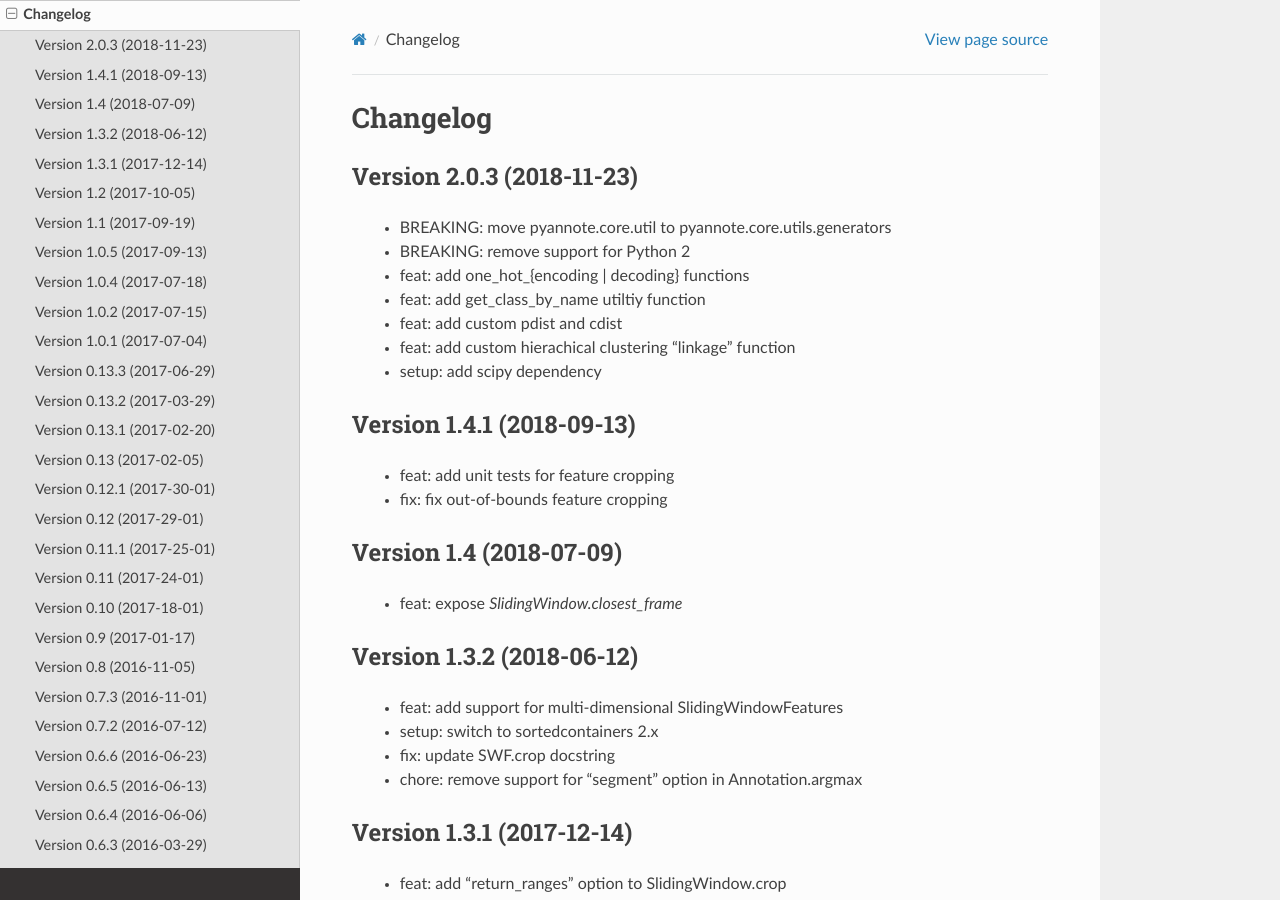
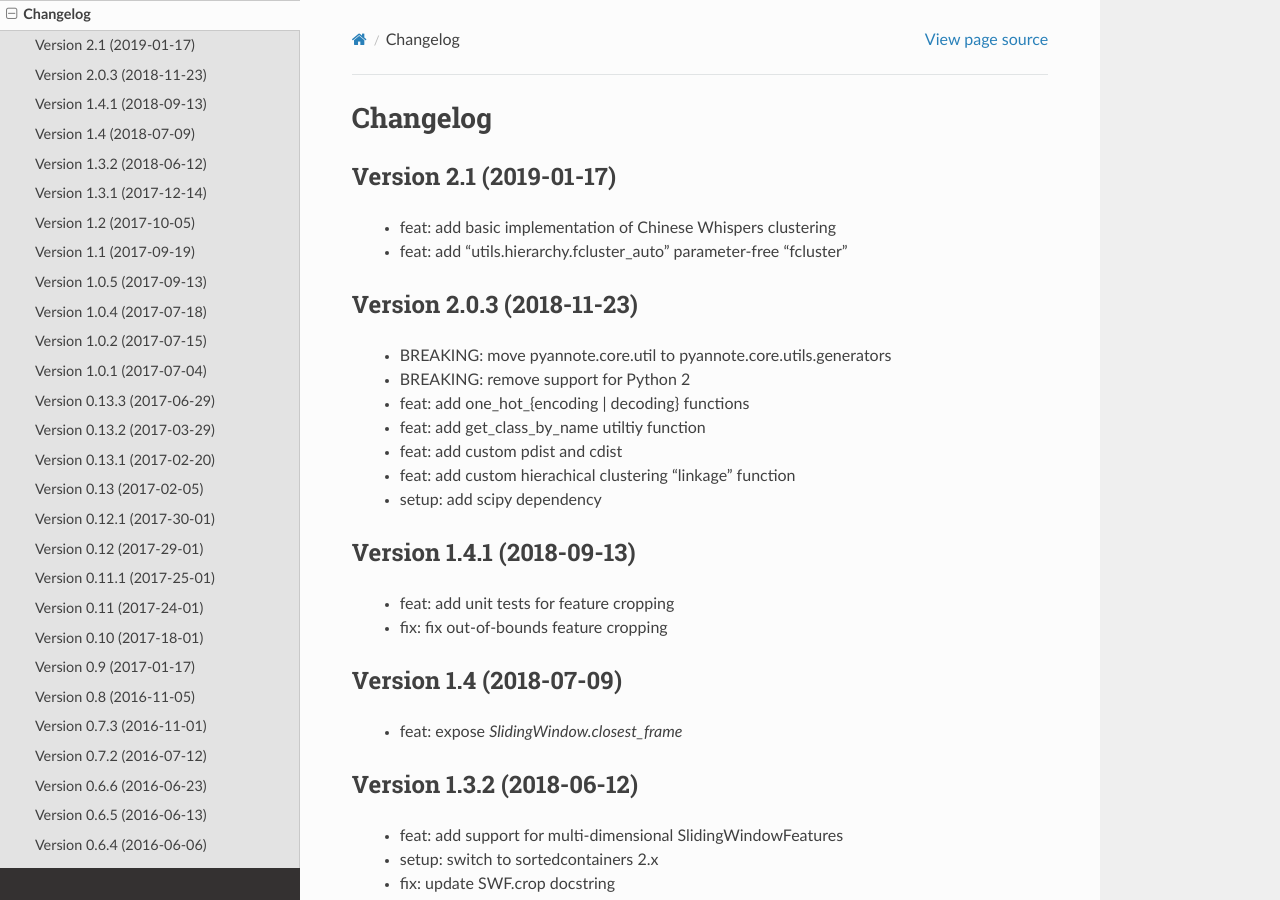
Before and after one commit to pyannote/pyannote-core, a Sphinx documentation site: the page built from doc/source/changelog.rst, in a window 1280 px wide and 900 px high. Built offline with Sphinx 7.4.7 and the Read the Docs theme 2.0.0, drawn with Linux system fonts in a browser that asks for light colours.

Commit message:
doc: update changelog

```diff
--- a/doc/source/changelog.rst
+++ b/doc/source/changelog.rst
@@ -1,6 +1,12 @@
 #########
 Changelog
 #########
+
+Version 2.1 (2019-01-17)
+~~~~~~~~~~~~~~~~~~~~~~~~
+
+ - feat: add basic implementation of Chinese Whispers clustering
+ - feat: add "utils.hierarchy.fcluster_auto" parameter-free "fcluster"
 
 Version 2.0.3 (2018-11-23)
 ~~~~~~~~~~~~~~~~~~~~~~~~~~
```
